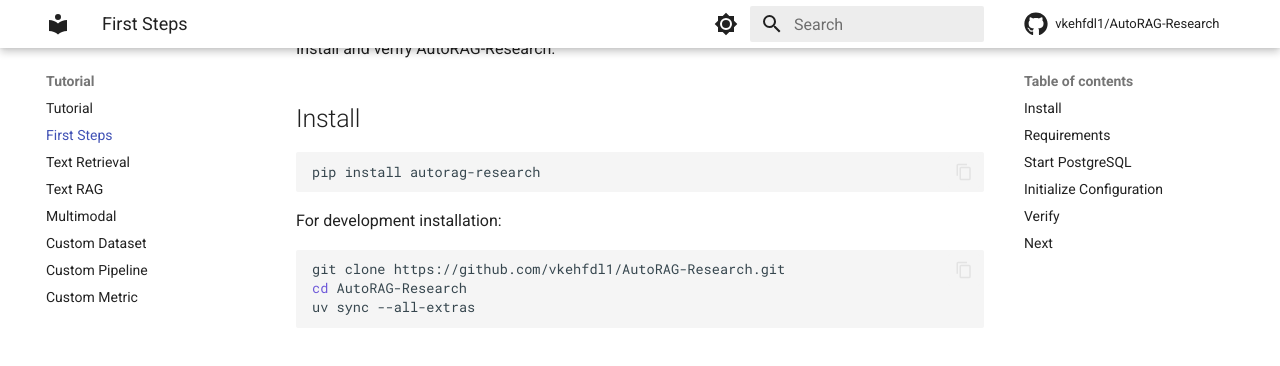
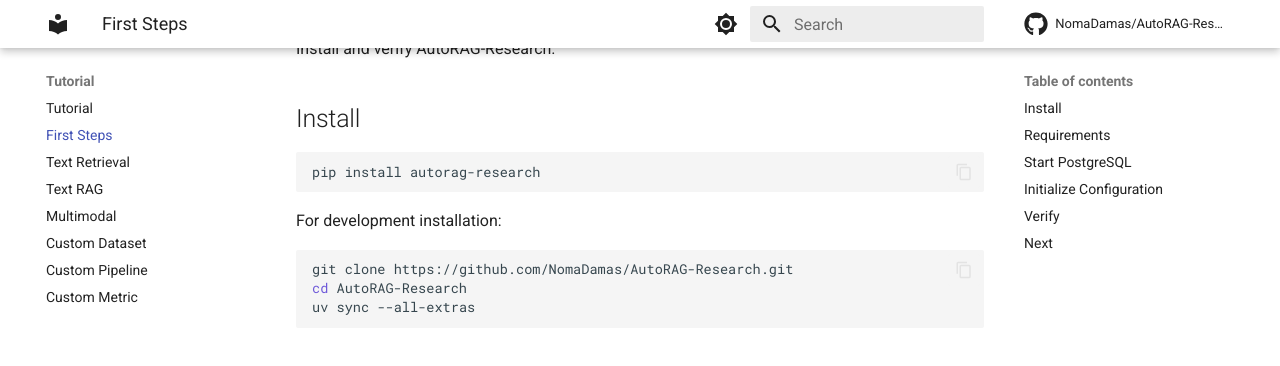
Before and after one commit to NomaDamas/AutoRAG-Research, an MkDocs documentation site: the page built from docs/tutorial/first-steps.md, in a window 1280 px wide and 1400 px high, scrolled down 193 px. Shown: the top 366 px of the window. Built offline with MkDocs 1.6.1 and Material for MkDocs 9.7.7, drawn with Linux system fonts in a browser that asks for light colours; comment, search, counter and statistics services are not loaded.

Commit message:
change name to NomaDamas

````diff
--- a/docs/tutorial/first-steps.md
+++ b/docs/tutorial/first-steps.md
@@ -11,7 +11,7 @@
 For development installation:
 
 ```bash
-git clone https://github.com/vkehfdl1/AutoRAG-Research.git
+git clone https://github.com/NomaDamas/AutoRAG-Research.git
 cd AutoRAG-Research
 uv sync --all-extras
 ```
--- a/mkdocs.yml
+++ b/mkdocs.yml
@@ -1,11 +1,11 @@
 site_name: AutoRAG-Research
-repo_url: https://github.com/vkehfdl1/AutoRAG-Research
-site_url: https://vkehfdl1.github.io/AutoRAG-Research
+repo_url: https://github.com/NomaDamas/AutoRAG-Research
+site_url: https://NomaDamas.github.io/AutoRAG-Research
 site_description: Automate your RAG research.
 site_author: NomaDamas
 edit_uri: edit/main/docs/
-repo_name: vkehfdl1/AutoRAG-Research
-copyright: Maintained by <a href="https://vkehfdl1.com">vkehfdl1</a>.
+repo_name: NomaDamas/AutoRAG-Research
+copyright: Maintained by <a href="https://NomaDamas.com">NomaDamas</a>.
 
 nav:
   - Home: index.md
@@ -113,7 +113,7 @@
 extra:
   social:
     - icon: fontawesome/brands/github
-      link: https://github.com/vkehfdl1/AutoRAG-Research
+      link: https://github.com/NomaDamas/AutoRAG-Research
     - icon: fontawesome/brands/python
       link: https://pypi.org/project/AutoRAG-Research
 
````
Also changed, not shown: docs/contributing/development-setup.md (+1 -1 lines), docs/index.md (+4 -4 lines).
